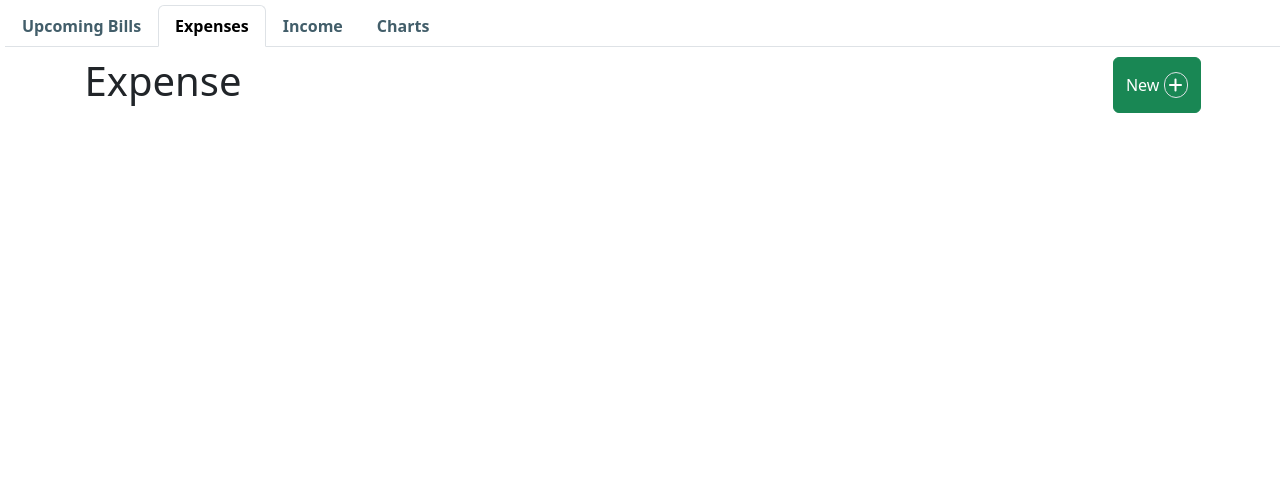
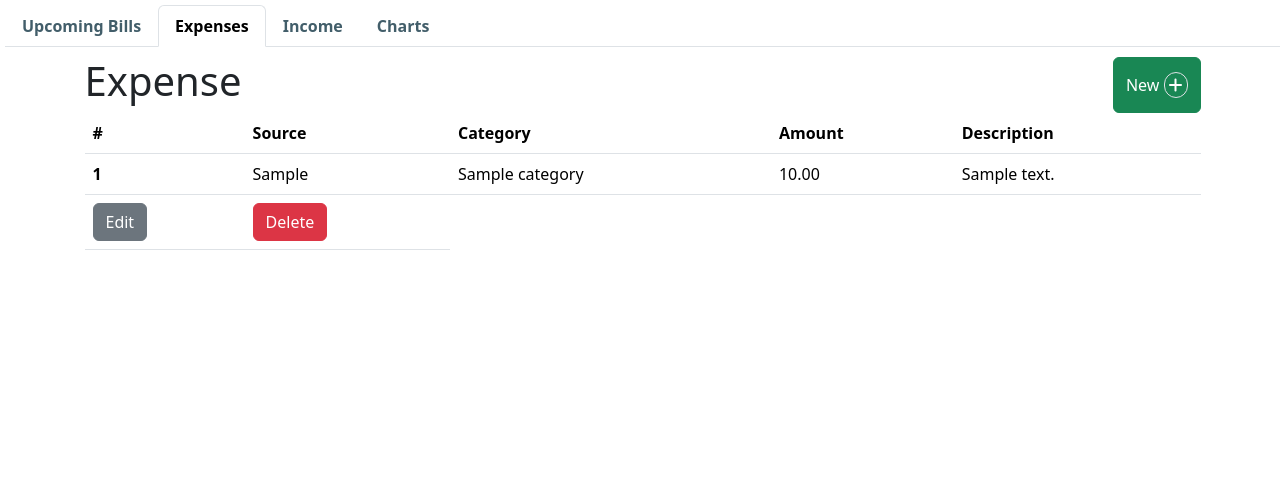
Before and after one commit to douglas86/january-hackathon-team8, a Django app: page /expense/ in a window 1280 px wide. Shown: the part 145-635 px from the top of the page. Run offline with Django 5.2, Linux system fonts and the light colour scheme; a user stored in the database is signed in; tables that the repository leaves empty hold one stand-in row (values such as "Sample post"); some libraries are stand-ins or nearby versions.

Commit message:
editing and posting have been set up on expense tab

```diff
--- a/dashboard/urls.py
+++ b/dashboard/urls.py
@@ -10,4 +10,6 @@ urlpatterns = [
     path('edit_income/<int:pk>', views.IncomeListView.as_view(), name='edit_income'),
     path('delete_income/<int:pk>', views.DeleteIncomeView.as_view(), name='delete_income'),
     path('expense/', views.ExpenseListView.as_view(), name='expense'),
+    path('edit_expense/<int:pk>', views.ExpenseListView.as_view(), name='edit_expense'),
+    path('delete_expense/<int:pk>', views.DeleteExpenseView.as_view(), name='delete_expense'),
 ]
--- a/dashboard/views.py
+++ b/dashboard/views.py
@@ -112,12 +112,12 @@ class ExpenseListView(View):
             expense_list = Expense.objects.filter(user=request.user)
             forms = [ExpenseForm(instance=expense) for expense in expense_list]
             my_list = zip(forms, expense_list)
-            context = {'my_list':my_list, 'form': form}
+            context = {'my_list': my_list, 'form': form}
             return render(request, self.template_name, context)
 
     def post(self, request, pk=None):
         if pk:
-            expense = get_object_or_404(Income, pk=pk, user=request.user)
+            expense = get_object_or_404(Expense, pk=pk, user=request.user)
             form = ExpenseForm(request.POST, instance=expense)
         else:
             form = ExpenseForm(request.POST)
@@ -128,3 +128,11 @@ class ExpenseListView(View):
             expense.save()
             return redirect('expense')
         return render(request, self.template_name, {'form': form})
+
+
+@method_decorator(login_required, name='dispatch')
+class DeleteExpenseView(View):
+    def post(self, request, pk):
+        expense = get_object_or_404(Expense, pk=pk, user=request.user)
+        expense.delete()
+        return redirect('expense')
--- a/templates/dashboard/expense.html
+++ b/templates/dashboard/expense.html
@@ -17,26 +17,121 @@
                         </div>
 
                         {#                    Modal#}
-                        <div class="modal fade expense_form" id="new_expense" tabindex="-1" role="dialog" aria-labelledby="editModalLabel" aria-hidden="true">
+                        <div class="modal fade expense_form" id="new_expense" tabindex="-1" role="dialog"
+                             aria-labelledby="editModalLabel" aria-hidden="true">
                             <div class="modal-dialog" role="document">
                                 <div class="modal-content">
                                     <div class="modal-header">
                                         <h5 class="modal-title fs-5" id="exampleModalLabel">{{ user }}'s Expense</h5>
-                                        <button type="button" class="btn-close" data-bs-dismiss="modal" aria-label="Close"></button>
+                                        <button type="button" class="btn-close" data-bs-dismiss="modal"
+                                                aria-label="Close"></button>
                                     </div>
                                     <form method="post" action="{% url 'expense' %}">
                                         {% csrf_token %}
                                         {{ form.as_p }}
-                                        <button type="button" class="btn btn-secondary" data-bs-dismiss="modal">Close</button>
+                                        <button type="button" class="btn btn-secondary" data-bs-dismiss="modal">Close
+                                        </button>
                                         <button type="submit" class="btn btn-primary">Save changes</button>
                                     </form>
                                 </div>
                             </div>
                         </div>
+
+                        <table class="table">
+                            <thead>
+                            <tr>
+                                <th scope="col">#</th>
+                                <th scope="col">Source</th>
+                                <th scope="col">Category</th>
+                                <th scope="col">Amount</th>
+                                <th scope="col">Description</th>
+                            </tr>
+                            </thead>
+                            <tbody>
+                            {% for form, expense in my_list %}
+                                <tr>
+                                    <th>{{ forloop.counter }}</th>
+                                    <td>{{ expense.source | title }}</td>
+                                    <td>{{ expense.category }}</td>
+                                    <td>{{ expense.amount }}</td>
+                                    <td>{{ expense.description }}</td>
+                                </tr>
+
+                                <td>
+                                    <button type="button" class="btn btn-secondary" data-bs-toggle="modal"
+                                            data-bs-target="#modal-{{ expense.id }}">Edit
+                                    </button>
+                                </td>
+                                <td>
+                                    <button type="button" data-bs-toggle="modal"
+                                            data-bs-target="#delete-modal-{{ expense.id }}" class="btn btn-danger">
+                                        Delete
+                                    </button>
+                                </td>
+
+                                <div class="modal fade expense_form" id="delete-modal-{{ expense.id }}" tabindex="-1"
+                                     role="dialog"
+                                     aria-labelledby="editModalLabel"
+                                     aria-hidden="true">
+                                    <div class="modal-dialog" role="document">
+                                        <div class="modal-content">
+                                            <div class="modal-header">
+                                                <h5 class="modal-title fs-5" id="exampleModalLabel">
+                                                    Deleting: {{ expense.source }}</h5>
+                                                <button type="button" class="btn-close" data-bs-dismiss="modal"
+                                                        aria-label="Close"></button>
+                                            </div>
+                                            <div class="modal-body">
+                                                <h5>Are you sure you want to delete this expense?</h5>
+                                            </div>
+                                            <form method="post" action="{% url 'delete_expense' expense.id %}">
+                                                {% csrf_token %}
+                                                <button type="submit" class="btn btn-danger">Delete</button>
+                                            </form>
+                                        </div>
+                                    </div>
+                                </div>
+
+                                <!-- Modal -->
+                                <div class="modal fade expense_form" id="modal-{{ expense.id }}" tabindex="-1"
+                                     role="dialog"
+                                     aria-labelledby="editModalLabel"
+                                     aria-hidden="true">
+                                    <div class="modal-dialog" role="document">
+                                        <div class="modal-content">
+                                            <div class="modal-header">
+                                                <h5 class="modal-title fs-5" id="exampleModalLabel">
+                                                    Editing: {{ expense.source }}</h5>
+                                                <button type="button" class="btn-close" data-bs-dismiss="modal"
+                                                        aria-label="Close"></button>
+                                            </div>
+                                            <form method="post" action="{% url 'edit_expense' expense.id %}">
+                                                {% csrf_token %}
+                                                {{ form.as_p }}
+                                                <button type="button" class="btn btn-secondary" data-bs-dismiss="modal">
+                                                    Close
+                                                </button>
+                                                <button type="submit"
+                                                        class="btn btn-primary">Save changes
+                                                </button>
+                                            </form>
+                                        </div>
+                                    </div>
+                                </div>
+                            {% endfor %}
+                            </tbody>
+                        </table>
                     </section>
                 </div>
             </div>
         </div>
+    {% else %}
+        <section id="hero" class="d-flex justify-content-center align-items-center vh-100">
+            <div class="hero-text-box text-center">
+                <h3>Welcome to BalanceBuddy, your trusted companion for personal finance management. Sign up or log in
+                    to start your journey towards financial freedom and balance</h3>
+            </div>
+        </section>
     {% endif %}
 
 
```
